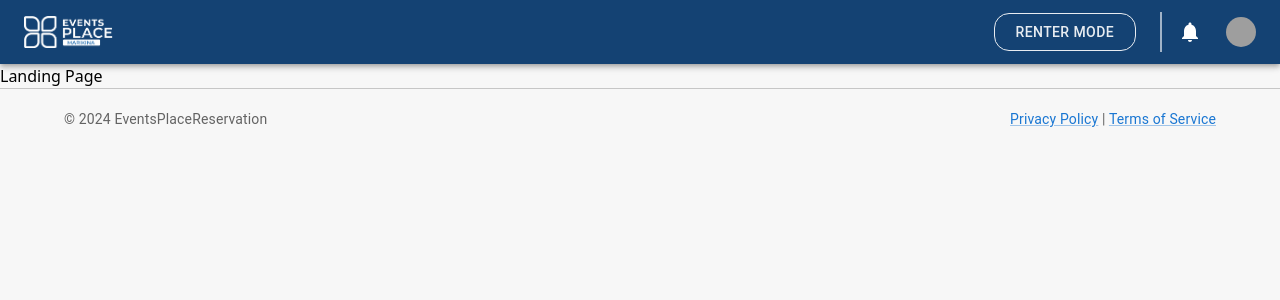
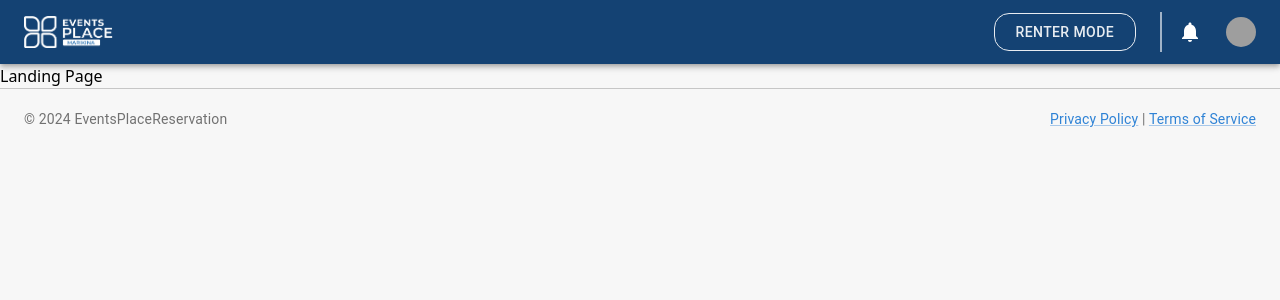
Before and after one commit to Metazare/Events-Place-Reservation-System, a React (Create React App) app in the folder client/: page / in a window 1280 px wide. Shown: the top 300 px of the page. Built offline with nearby package versions, Linux system fonts and the light colour scheme; no server answers; grey boxes are pictures that could not be loaded.

Commit message:
fix: footer design

```diff
--- a/client/src/Layouts/Footer/Footer.tsx
+++ b/client/src/Layouts/Footer/Footer.tsx
@@ -4,7 +4,7 @@ import { Container, Typography, Link } from '@mui/material';
 const Footer: React.FC = () => {
   return (
     <footer className='border-t border-[black]/20 py-5'>
-      <Container maxWidth="lg" sx={{display:"flex"}}>
+      <Container maxWidth="xl" sx={{display:"flex",opacity:.9}}>
         <Typography variant="body2"  sx={{flexGrow:1}} color="textSecondary" >
           &copy; {new Date().getFullYear()} EventsPlaceReservation
         </Typography>
```
